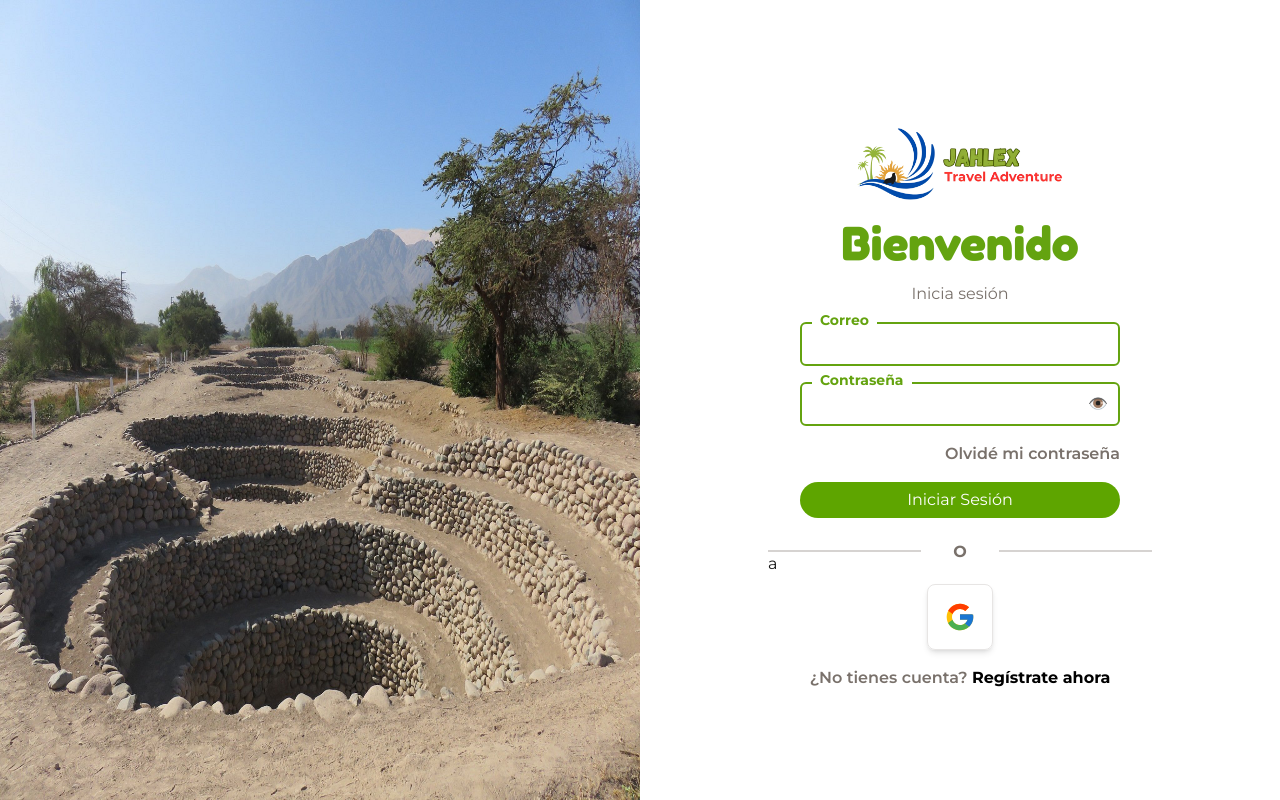
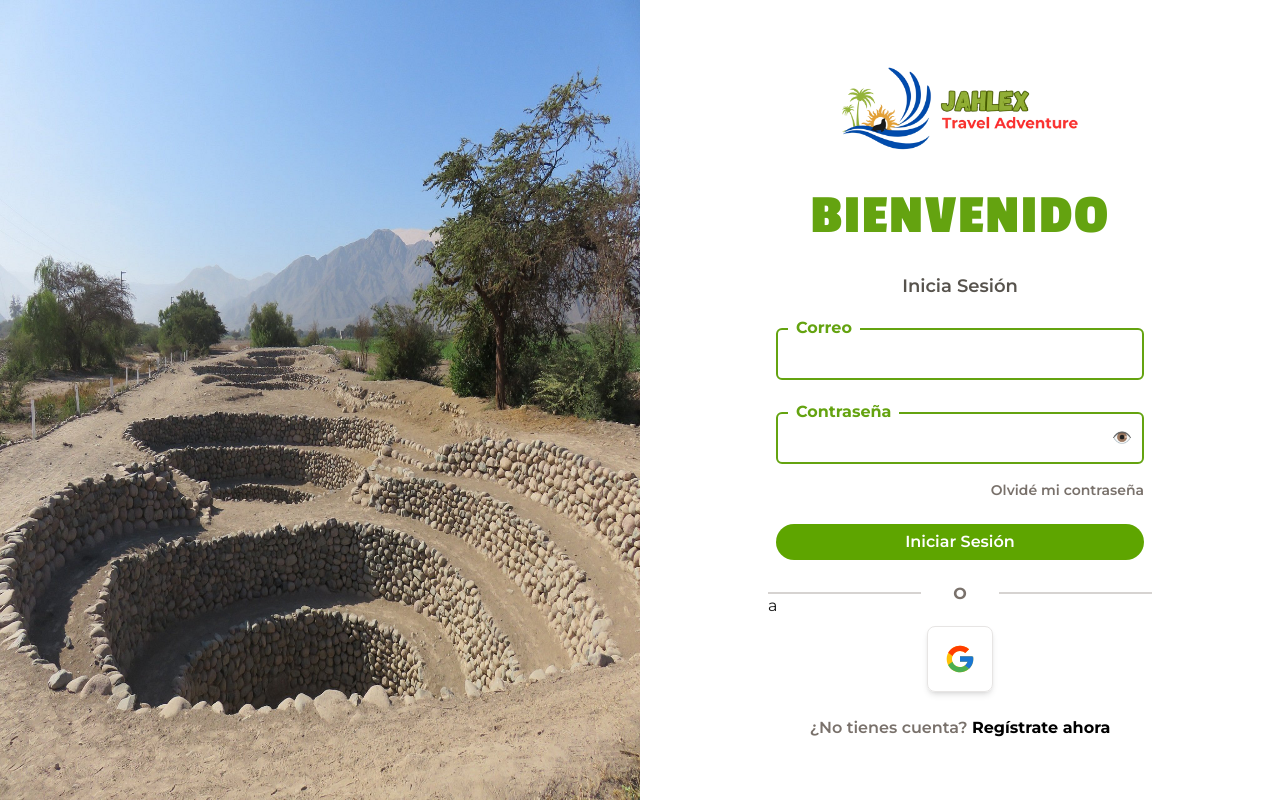
Before and after one commit to MagalyCanelo/JahlexTravelV2, a Next.js app: page /login in a window 1280 px wide. Built offline with nearby package versions, Linux system fonts and the light colour scheme.

Commit message:
feat: mejoras diseño inicio sesion

```diff
--- a/app/Components/ActionButton.tsx
+++ b/app/Components/ActionButton.tsx
@@ -5,16 +5,17 @@ function ActionButton(props: {
   type?: "button" | "submit" | "reset";
   tipo: "primary" | "secondary";
   title: string;
+  className?: string; // Añadimos className
 }) {
   return (
     <button
       onClick={props.onClick}
-      type={props.type ? props.type : "button"}
-      className={
+      type={props.type || "button"}
+      className={`${props.className} ${
         props.tipo === "primary"
           ? "bg-lime-600 text-white px-4 py-[6px] rounded-full bg-oliva-o-hover transition"
           : "flex items-center bg-[#cbf199] text-black px-4 py-[6px] rounded-full hover:bg-[#b9e185] transition"
-      }
+      }`}
     >
       {props.title}
     </button>
--- a/app/Components/InputComponent.tsx
+++ b/app/Components/InputComponent.tsx
@@ -19,12 +19,11 @@ const EmailInput: React.FC<EmailInputProps> = ({
     return emailRegex.test(email);
   };
 
-
   return (
     <div className={`flex flex-col relative text-black ${containerClassName}`}>
       <label
         htmlFor="email"
-        className={`absolute text-sm transition-all duration-200 ${
+        className={`absolute text-base transition-all duration-200 ${
           isFocused || props.value?.toString() !== ""
             ? "oliva-c font-bold -top-3 bg-white px-2 left-3 "
             : "text-gray-700 top-3 left-3"
@@ -37,7 +36,7 @@ const EmailInput: React.FC<EmailInputProps> = ({
         id="email"
         name="email"
         type="email"
-        className={`px-4 py-2 border-2 rounded-md focus:outline-none  ${
+        className={`px-4 py-3 border-2 rounded-md focus:outline-none  ${
           error ? "border-red-500 " : "border-oliva-c"
         } transition-all duration-200`}
         onFocus={() => setIsFocused(true)}
--- a/app/Components/PasswordInput.tsx
+++ b/app/Components/PasswordInput.tsx
@@ -20,7 +20,7 @@ const PasswordInput: React.FC<PasswordInputProps> = ({
     <div className={`flex flex-col relative text-black ${containerClassName}`}>
       <label
         htmlFor="password"
-        className={`absolute text-sm transition-all duration-200 ${
+        className={`absolute text-base transition-all duration-200 ${
           isFocused || props.value?.toString() !== ""
             ? "oliva-c font-bold -top-3 !bg-white z-10 px-2 left-3 "
             : "text-gray-700 top-3 left-3"
@@ -34,7 +34,7 @@ const PasswordInput: React.FC<PasswordInputProps> = ({
           id="password"
           name="password"
           type={showPassword ? "text" : "password"}
-          className={`w-full px-4 py-2 border-2 rounded-md focus:outline-none ${
+          className={`w-full px-4 py-3 border-2 rounded-md focus:outline-none ${
             error ? "border-red-500" : "border-oliva-c"
           } transition-all duration-200`}
           onFocus={() => setIsFocused(true)}
--- a/app/login/page.tsx
+++ b/app/login/page.tsx
@@ -27,12 +27,14 @@ function page() {
         className="bg-pink-400 col-span-1 h-full"
       />
       <section className="bg-white col-span-1 h-full flex flex-col items-center justify-center">
-        <Image src={logo} alt="Logo Jahlex" className="w-52 mx-auto my-4" />
+        <Image src={logo} alt="Logo Jahlex" className="w-60 mx-auto my-6" />
         <div className="flex flex-col items-center justify-center gap-4 mb-4">
-          <h1 className="text-5xl font-bold font-fredoka oliva-c text-white">
-            Bienvenido
+          <h1 className="text-[56px] font-bold hero-banner-title oliva-c text-white leading-14 xl:leading-20 tracking-wide">
+            BIENVENIDO
           </h1>
-          <p className="text-stone-500">Inicia sesión</p>
+          <p className="text-stone-600 font-semibold pb-3 text-lg">
+            Inicia Sesión
+          </p>
         </div>
         <form
           action=""
@@ -59,24 +61,27 @@ function page() {
           }}
           className="flex flex-col w-full  gap-0 px-32"
         >
-          <div className="flex flex-col gap-4 px-8">
+          <div className="flex flex-col gap-8 px-2">
             <EmailInput name="email" />
             <PasswordInput name="password" />
           </div>
 
-          <div className="flex flex-col w-full justify-center mt-4 mb-8 px-8 gap-4">
+          <div className="flex flex-col w-full justify-center mt-4 mb-8 px-2 gap-6">
             <Link
               href="/passrecovery"
-              className="text-stone-500 font-semibold hover:underline w-full text-right "
+              className="text-stone-500 font-semibold w-full text-right text-sm"
             >
               Olvidé mi contraseña
             </Link>
+            <div className="font-semibold w-full">
               <ActionButton
                 type="submit"
                 onClick={() => {}}
                 tipo="primary"
                 title="Iniciar Sesión"
+                className="w-full" // Esto asegura que el botón ocupe todo el ancho
               />
+            </div>
           </div>
           <div className="border-t-2 border-stone-300 relative w-full">
             <span>a</span>
@@ -119,13 +124,13 @@ function page() {
                   // ...
                 });
             }}
-            className="border border-stone-200 text-black w-fit p-4 rounded-lg shadow-md flex items-center gap-2 mx-auto my-2 hover:bg-stone-100 transition"
+            className="border border-stone-200 text-black w-fit p-4 rounded-lg shadow-md flex items-center gap-2 mx-auto my-2 hover:bg-[#f2ffe3] transition mb-4"
           >
             <FcGoogle size={32} />
           </button>
           <Link
             href="/register"
-            className="text-stone-500 font-semibold hover:underline w-full text-center mt-2"
+            className="text-stone-500 font-semibold w-full text-center mt-2 mb-5"
           >
             ¿No tienes cuenta?{" "}
             <span className="font-bold text-black">Regístrate ahora</span>
```
Lines whose indentation alone changed are shown as unchanged.
